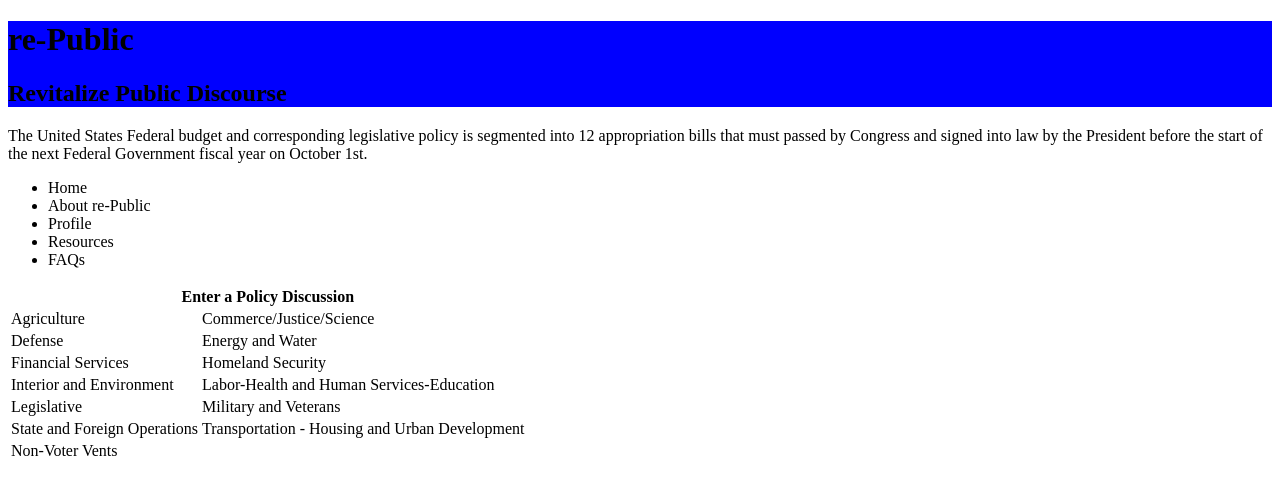
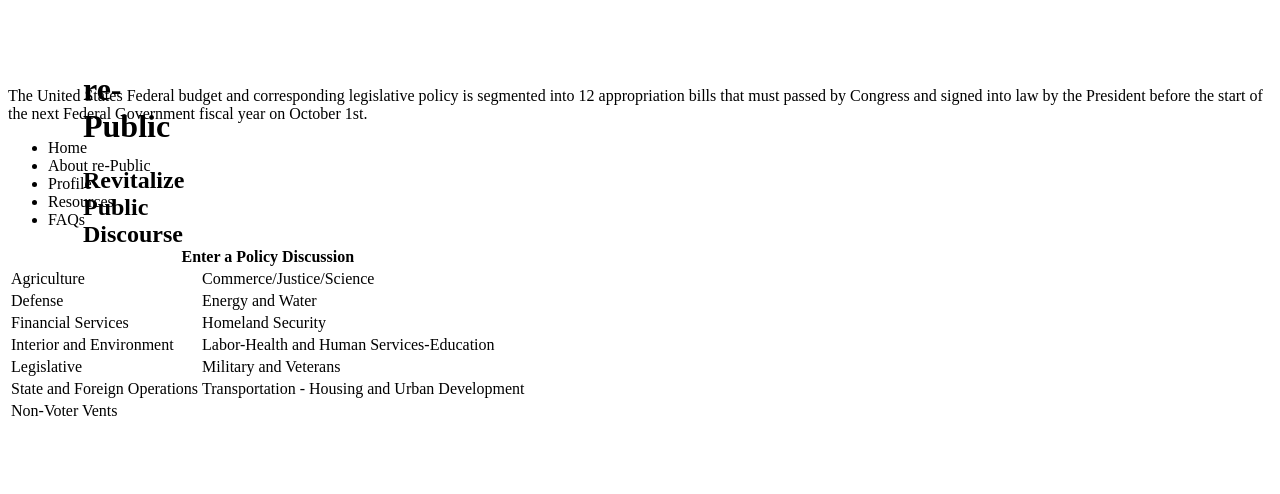
Before and after one commit to mobanks10/re-Public, a plain HTML site: page index.html in a window 1280 px wide. Drawn offline with Linux system fonts and the light colour scheme.

Commit message:
Update index.CSS

```diff
--- a/index.CSS
+++ b/index.CSS
@@ -1,4 +1,7 @@
 .header {
-  background: blue;
+  width: 50px;
+  height: 50px;
   position: relative;
+  top: 50px;
+  left: 75px;
 }
```
